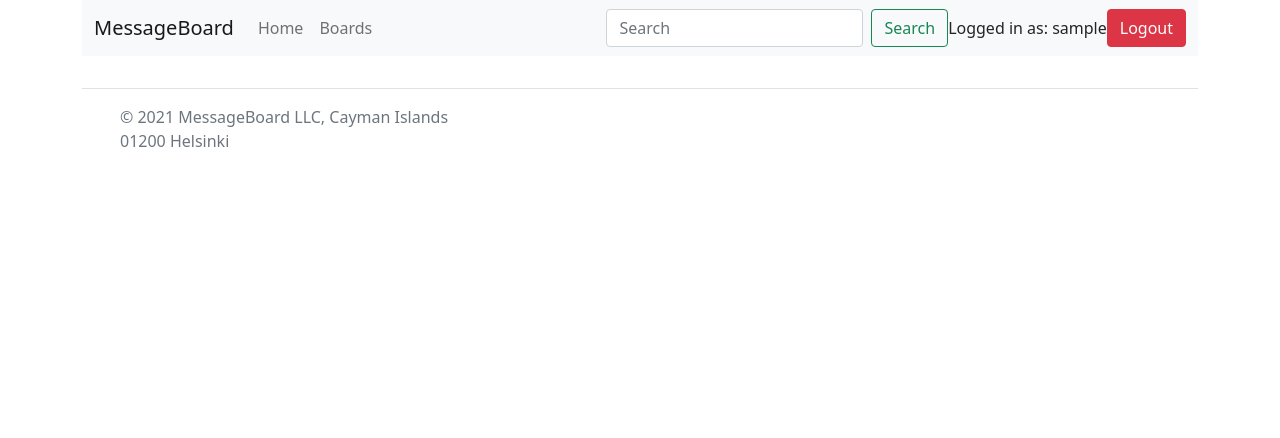
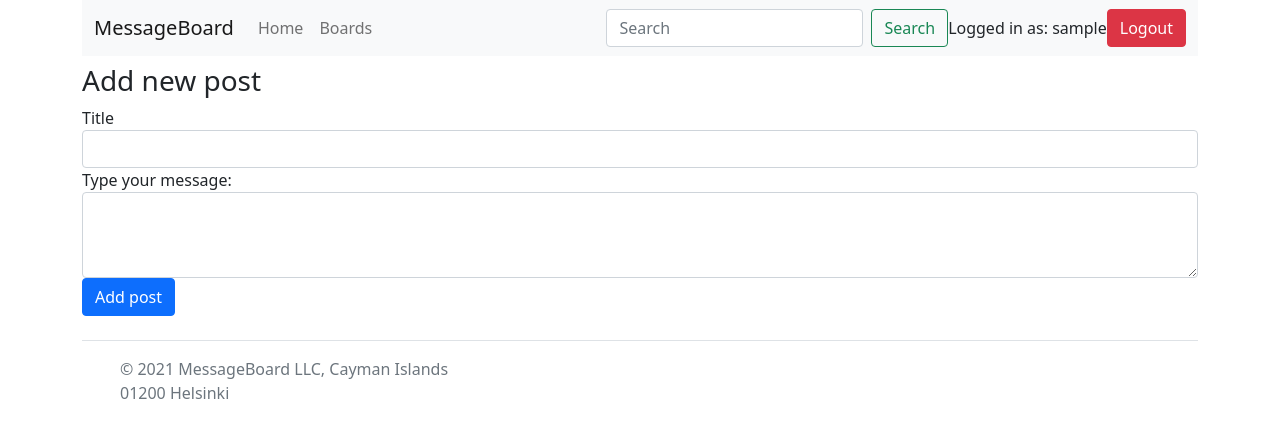
Before and after one commit to rikubrandt/MessageBoard, a Flask app: template templates/board.html in a window 1280 px wide. Shown: the top 438 px of the page. Run offline with Flask 2, Linux system fonts and the light colour scheme; the template is opened without the code that fills it, so the values that code supplies are empty; the visitor is signed in with stand-in values (Sample User, id 1).

Commit message:
Users can create posts.

```diff
--- a/app.py
+++ b/app.py
@@ -72,14 +72,17 @@ def boards(name):
     sql = "SELECT * FROM posts WHERE board=(SELECT id FROM boards WHERE name=:name);"
     result = db.session.execute(sql, {"name": name})
     posts = result.fetchall()
-    return render_template("/board.html", name=name, posts=posts)
+    return render_template("/board.html", name=name, posts=posts, id=posts[0].board)
 
 @app.route("/post/<id>")
 def posts(id):
     sql = "SELECT * FROM messages WHERE post_id=:id;"
     result = db.session.execute(sql, {"id": id})
     messages = result.fetchall()
-    return render_template("post.html", messages=messages, id=id)
+    sql = "SELECT title FROM posts WHERE id=:id"
+    result = db.session.execute(sql, {"id": id})
+    title = result.fetchone()[0]
+    return render_template("post.html", messages=messages, id=id, title=title)
 
 @app.route("/sendMessage", methods=["POST"])
 def send_message():
@@ -89,5 +92,23 @@ def send_message():
     sql = "INSERT INTO messages (post_id, user_id, content, created_at) VALUES(:id, :user, :message, NOW());"
     db.session.execute(sql, {"id": id, "user": user_id, "message": message})
     db.session.commit()
-    print(message, id, user_id)
-    return "Yes"
+    return redirect("/post/" + id)
+
+
+
+@app.route("/addPost", methods=["POST"])
+def add_post():
+    title = request.form["title"]
+    message = request.form["message"]
+    board_id = request.form["id"]
+    print(board_id)
+    user_id = session["user_id"]
+    sql = "INSERT INTO posts (post_owner, title, created_at, board) VALUES (:user_id, :title, NOW(), :board) RETURNING id;"
+    result = db.session.execute(sql, {"user_id": user_id, "title": title, "board": board_id})
+    #db.session.commit()
+    post_id = result.fetchone().id
+    sql = "INSERT INTO messages (post_id, user_id, content, created_at) VALUES(:id, :user, :message, NOW());"
+    db.session.execute(sql, {"id": post_id, "user": user_id, "message": message})
+    db.session.commit()
+
+    return redirect("/")
--- a/templates/board.html
+++ b/templates/board.html
@@ -14,6 +14,24 @@
 </a>
 {% endfor %}
 </ul>
+
+{% if session.user_id %}
+<h3>Add new post</h3>
+<form action="/addPost" method="POST">
+    <div class="form-group">
+        <label for="input1">Title</label>
+        <input type="text" class="form-control" name="title" id="input1">
+      </div>
+    <div class="form-group">
+        <label for="textarea">Type your message: </label>
+        <textarea class="form-control" id="textarea" name="message" rows="3"></textarea>
+    </div>
+    <div>
+        <button type="submit" class="btn btn-primary">Add post</button>
+    </div>
+    <input type="hidden" name="id" value="{{id}}">
+</form>
+{% endif %}
 {% endblock %}
 
 {% block footer%}
--- a/templates/post.html
+++ b/templates/post.html
@@ -9,9 +9,9 @@
 
 <ul class="list-group">
 {% for message in messages%}
-<a class="btn btn-secondary" href="#"><li class="list-group-item btn btn-secondary">
-    <h4>{{message.user_id}}</h4>{{message.content}}</li>
-</a>
+<li class="list-group-item">
+    <h4>{{message.user_id}}</h4>{{message.content}}
+</li>
 {% endfor %}
 </ul>
 {% if session.user_id %}
```
